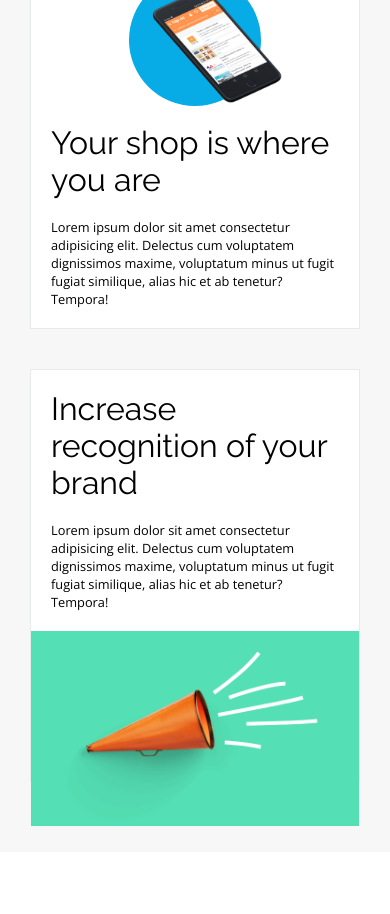
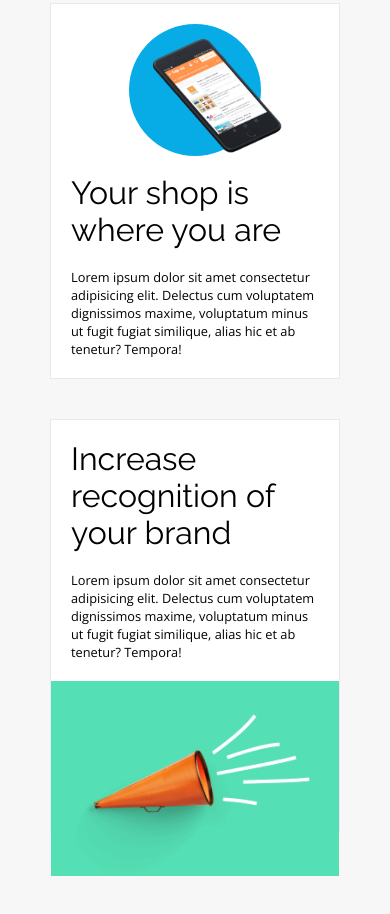
Before and after one commit to insolt/NextBS, a website: page index.html in a window 390 px wide. Shown: the part 2240-3154 px from the top of the page. Before the commit the page ends 3092 px from the top, so only its background shows below. Drawn offline with nearby package versions, Linux system fonts and the light colour scheme.

Commit message:
Improved benefits styles for mobile and desktop version

```diff
--- a/scss/elements/_benefits.scss
+++ b/scss/elements/_benefits.scss
@@ -3,7 +3,7 @@ section.benefits {
     background-color: #f7f7f7;
     div.container {
         div.articles {
-            padding: 0 30px 30px 30px;
+            padding: 50px;
             article.benefits_article {
                 margin: 40px 0;
                 background-color: #fff;
@@ -35,13 +35,37 @@ section.benefits {
                                 left: 20px;
                                 bottom: 0;
                                 width: 320px;
-                                height: 10px;
+                                height: 320px;
                                 border-bottom: 4px solid $color-blue;
                             }
                         }
                     }
                     &:nth-child(3) {
+                        width: 50%;
+                        position: relative;
+                        &:before {
+                            content: "";
+                            position: absolute;
+                            left: 750px;
+                            bottom: 0;
+                            width: 500px;
+                            height: 454px;
+                            background-color: $color-green;
+                            z-index: 5;
+                        }
+                        &:after {
+                            content: "";
+                            position: absolute;
+                            left: 840px;
+                            bottom: 80px;
+                            width: 320px;
+                            height: 320px;
+                            background: url(../assets/trumpet.png) no-repeat center bottom/contain;
+                            z-index: 10;
+                        }
                         div.benefits_data {
+                            width: 100%;
+                            height: 100%;
                             position: relative;
                             &:after {
                                 content: "";
@@ -152,6 +176,9 @@ section.benefits {
                             background: url(../assets/trumpet.png) no-repeat center bottom/contain;
                             z-index: 10;
                         }
+                        @media #{$desktop} {
+                            display: none;
+                        }
                     }
                 }
                 div.benefits_data {
```
Also changed, not shown: css/main.css, 1 other file.
